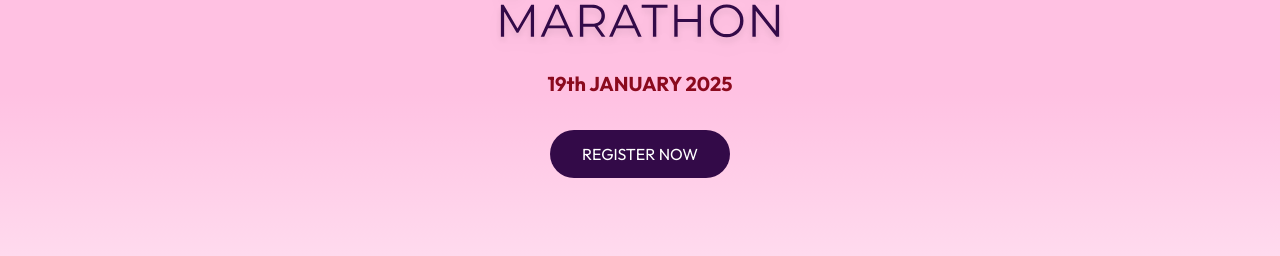
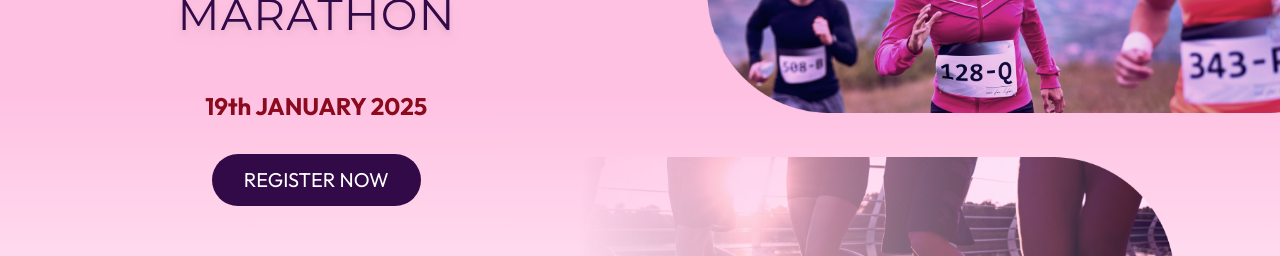
Before and after one commit to tomsabu444/Pala-Marathon-Website, a React (Vite) app in the folder client/: page / in a window 1280 px wide. Shown: the part 307-563 px from the top of the page. Built offline with nearby package versions, Linux system fonts and the light colour scheme.

Commit message:
Enhance HomePage layout with background image and responsive design adjustments

```diff
--- a/client/src/pages/HomePage.jsx
+++ b/client/src/pages/HomePage.jsx
@@ -9,6 +9,8 @@ import { Link } from "react-router-dom";
 //? svg pattern
 import dots_Pattern from "../assets/dots_Pattern.svg";
 import CountdownTimer from "../components/CountdownTimer";
+
+import bg_img_homepage from '../assets/bg-homepage.png'
 
 function HomePage() {
   return (
@@ -25,20 +27,21 @@ function HomePage() {
         </div>
 
         {/* //! Main Content */}
-        <div className="flex flex-col justify-items-center h-full">
-          <div className="flex flex-col items-center justify-center mt-10 pt-16 gap-4 h-4/6">
+        <div className="lg:flex lg:justify-between h-full">
+          <div className="flex flex-col justify-items-center h-full lg:pl-44">
+            <div className="flex flex-col items-center justify-center mt-10 pt-16 gap-4 h-4/6 ">
               <img
                 src={PalaMarathon}
                 alt="PalaMarathon"
-              className="h-40 mb-2 drop-shadow-lg"
+                className="h-40 md:h-44 lg:h-52 mb-2 drop-shadow-lg"
               />
-            <h1 className="text-xl font-bold text-[#8B0A1E]">
+              <h1 className="text-xl lg:text-2xl font-bold text-[#8B0A1E]">
                 19th JANUARY 2025
               </h1>
 
               <Link
                 to="/register"
-              className="px-8 py-3 mt-4 text-white bg-[#330A48] rounded-full"
+                className="px-8 py-3 mt-4 text-white bg-[#330A48] rounded-full lg:text-xl"
               >
                 REGISTER NOW
               </Link>
@@ -55,6 +58,11 @@ function HomePage() {
             </div>
           </div>
 
+          {/* img container */}
+          <div className=" hidden max-w-6xl lg:block lg:pt-44">
+          <img src={bg_img_homepage}/>
+          </div>
+        </div>
       </div>
       {/* Governing Body */}
       <GoverningBodyPage />
```
Lines whose indentation alone changed are shown as unchanged.
